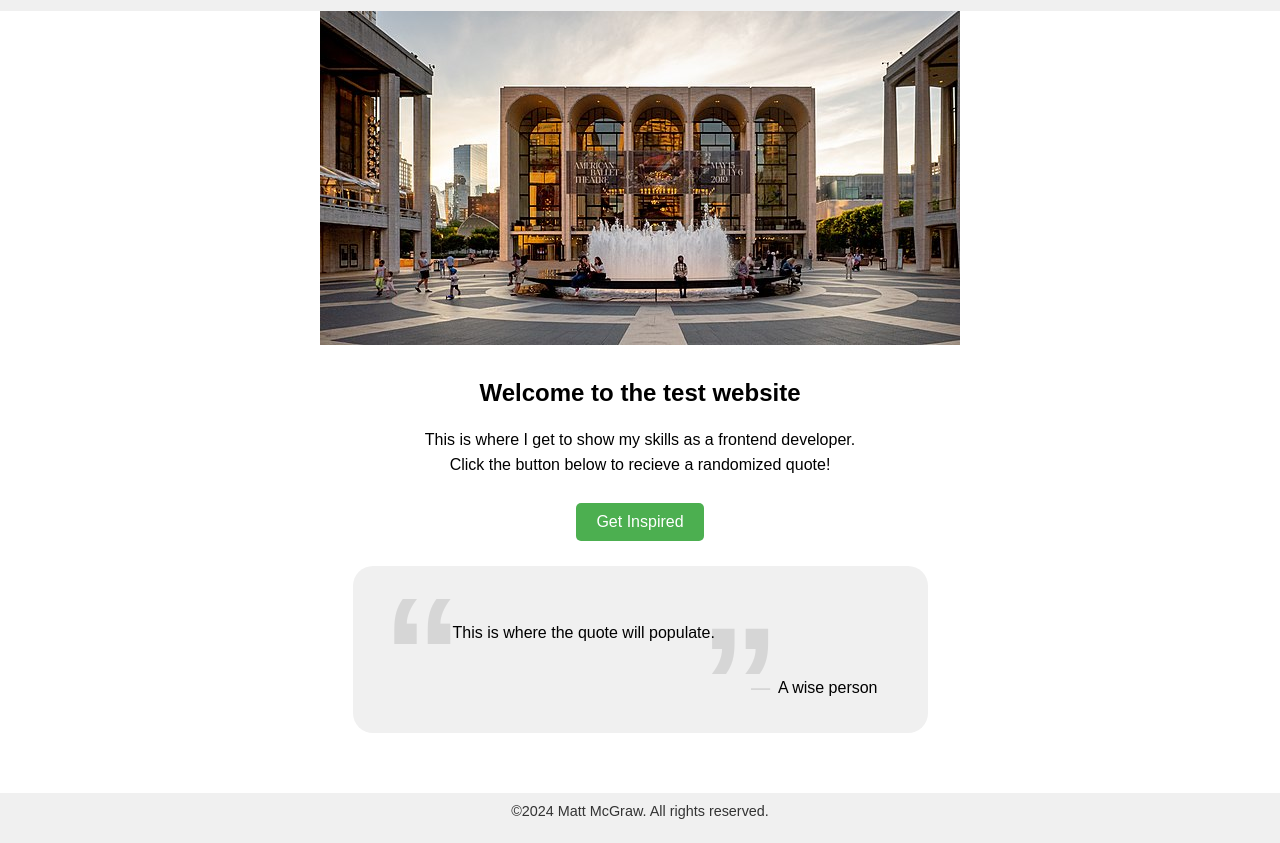
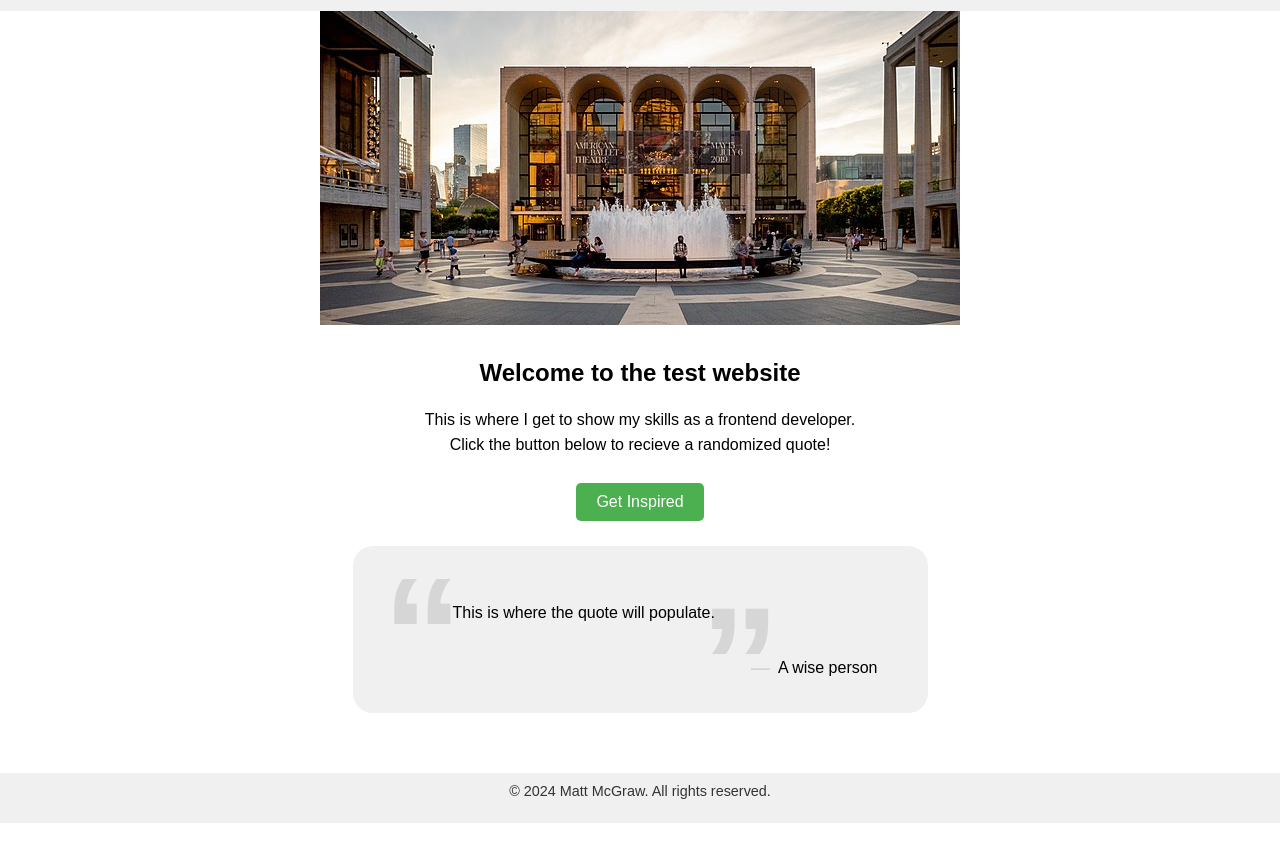
Before and after one commit to mattymcgraw/test-code-24, a website: page index.html in a window 1280 px wide. Shown: the part 93-936 px from the top of the page. Drawn offline with Linux system fonts and the light colour scheme; no server answers.

Commit message:
Sandbox snapshot commit

```diff
--- a/index.html
+++ b/index.html
@@ -7,7 +7,6 @@
 
     <title>Responsive Landing Page</title>
 
-    <script type="module" crossorigin="" src="script.js"></script>
   </head>
   <body>
     <div id="page-container">
@@ -32,7 +31,11 @@
           </div>
         </main>
       </div>
-      <footer>&copy;2024 Matt McGraw. All rights reserved.</footer>
+      <footer>&copy; 2024 Matt McGraw. All rights reserved.</footer>
     </div>
+
+    <!-- Script -->
+    <script type="module" crossorigin="" src="script.js"></script>
+
   </body>
 </html>
--- a/styles.css
+++ b/styles.css
@@ -45,7 +45,7 @@ header h1 {
 }
 
 main {
-  padding: 20px;
+  padding: 0 20px 20px;
   text-align: center;
   max-width: 800px;
   margin: 3em auto 0;
```
Also changed, not shown: .codesandbox/tasks.json, .devcontainer/devcontainer.json (added), 1 other file.
